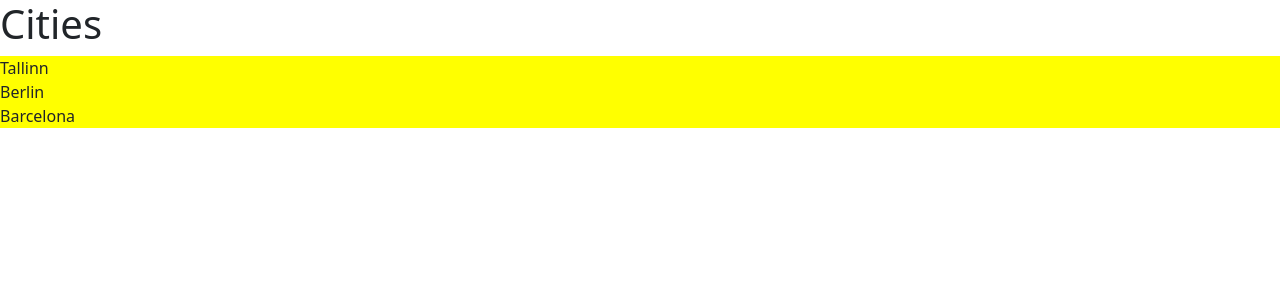
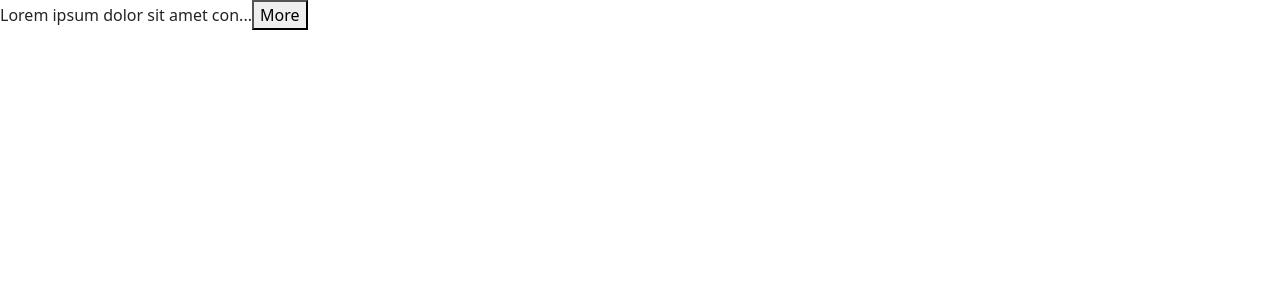
Before and after one commit to dpankov91/react-app, a React (Vite) app: page / in a window 1280 px wide. Shown: the top 300 px of the page. Built offline with nearby package versions, Linux system fonts and the light colour scheme.

Commit message:
component state task

```diff
--- a/package.json
+++ b/package.json
@@ -11,7 +11,8 @@
   "dependencies": {
     "bootstrap": "^5.2.3",
     "react": "^18.2.0",
-    "react-dom": "^18.2.0"
+    "react-dom": "^18.2.0",
+    "react-icons": "^4.7.1"
   },
   "devDependencies": {
     "@types/react": "^18.0.27",
--- a/src/App.tsx
+++ b/src/App.tsx
@@ -2,22 +2,23 @@ import { useState } from "react";
 import Alert from "./components/Alert";
 import Button from "./components/Button";
 import ListGroup from "./components/ListGroup/ListGroup";
+import ExpandableText from "./components/ExpandableText";
 
-function App() {
-  const cities = ["Tallinn", "Berlin", "Barcelona"];
-  const handleSelectItem = (item: string) => {
-    console.log(item);
-  };
+// function App() {
+//   const cities = ["Tallinn", "Berlin", "Barcelona"];
+//   const handleSelectItem = (item: string) => {
+//     console.log(item);
+//   };
 
-  return (
-    <div>
-      <ListGroup
-        items={cities}
-        heading="Cities"
-        onSelectItem={handleSelectItem}
-      ></ListGroup>
-    </div>
-  );
+//   return (
+//     <div>
+//       <ListGroup
+//         items={cities}
+//         heading="Cities"
+//         onSelectItem={handleSelectItem}
+//       ></ListGroup>
+//     </div>
+//   );
 //   const [alertVisible, setAlertVisiblility] = useState(false);
 
 //   return (
@@ -30,6 +31,25 @@ function App() {
 //       </Button>
 //     </div>
 //   );
+function App() {
+  return (
+    <div>
+      <ExpandableText maxChars={30}>
+        Lorem ipsum dolor sit amet consectetur adipisicing elit. Sit hic
+        voluptates deserunt voluptatibus? Labore inventore, repellendus rem
+        quibusdam, asperiores exercitationem cum dignissimos id, eveniet dolorum
+        illo in facilis harum distinctio. Nesciunt eaque eos doloremque
+        repudiandae aspernatur voluptatem dignissimos ut, blanditiis asperiores
+        dolore debitis esse numquam neque fugit accusantium necessitatibus. Est,
+        sunt fugit doloribus amet et odit suscipit, eligendi aliquid labore vero
+        doloremque eaque perspiciatis alias animi vitae debitis corporis placeat
+        saepe, aliquam veniam dolor? Laborum itaque assumenda earum et velit,
+        praesentium laboriosam, quis amet repellendus temporibus beatae eius,
+        nobis aperiam quia odio repudiandae voluptates eligendi quas maiores
+        impedit. Tempora, facilis.
+      </ExpandableText>
+    </div>
+  );
 }
 
 export default App;
--- /dev/null
+++ b/src/components/ExpandableText.tsx
@@ -0,0 +1,23 @@
+import React, { useState } from "react";
+
+interface Props {
+  children: string;
+  maxChars: number;
+}
+
+const ExpandableText = ({ children, maxChars = 100 }: Props) => {
+  const [isExpanded, setIsExpanded] = useState(false);
+
+  const text = isExpanded ? children : children.substring(0, maxChars);
+
+  return (
+    <p>
+      {text}...
+      <button onClick={() => setIsExpanded(!isExpanded)}>
+        {isExpanded ? "Less" : "More"}
+      </button>
+    </p>
+  );
+};
+
+export default ExpandableText;
```
Also changed, not shown: 1 other file (tests, documents, lock files or other folders). Lines whose indentation alone changed are shown as unchanged.
